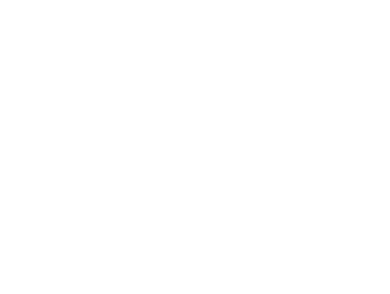
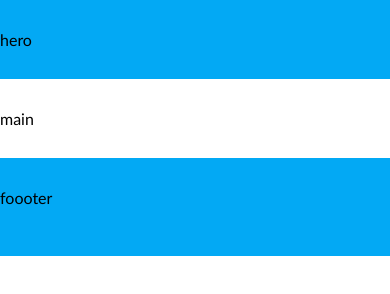
Before and after one commit to DainiusMI/06_coming_soon, a website: page index.html in a window 390 px wide. Drawn offline with Linux system fonts and the light colour scheme.

Commit message:
favicon and layout

```diff
--- a/css/base/layout.css
+++ b/css/base/layout.css
@@ -0,0 +1,43 @@
+.container {
+    display: inline-block;
+    width: 100%;
+    padding-top: 60px;
+    padding-bottom: 60px;
+}
+.container > .row {
+    display: inline-block;
+    width: 800px;
+    margin-left: calc(50% - 400px);
+}
+.container > .row-short {
+    display: inline-block;
+    width: 600px;
+    margin-left: calc(50% - 300px);
+}
+
+@media (max-width: 900px) {
+    .container > .row {
+        width: 600px;
+        margin-left: calc(50% - 300px);
+    }
+}
+@media (max-width: 700px) {
+    .container > .row-short,
+    .container > .row {
+        width: 400px;
+        margin-left: calc(50% - 200px);
+    }
+
+}
+@media (max-width: 460px) {
+    .container {
+        padding-top: 30px;
+        padding-bottom: 30px;
+    }
+
+    .container > .row-short,
+    .container > .row {
+        width: 100%;
+        margin-left: 0;
+    }
+}
--- a/css/base/reset.css
+++ b/css/base/reset.css
@@ -0,0 +1,12 @@
+body *, body {
+    margin: 0;
+    padding: 0;
+    vertical-align: top;
+    box-sizing: border-box;
+    font-family: 'Gill Sans', 'Gill Sans MT', Calibri, 'Trebuchet MS', sans-serif;
+
+}
+
+.bg-primary {
+    background-color: var(--primary-blue);
+}
--- a/index.html
+++ b/index.html
@@ -4,14 +4,41 @@
     <meta charset="UTF-8">
     <meta http-equiv="X-UA-Compatible" content="IE=edge">
     <meta name="viewport" content="width=device-width, initial-scale=1.0">
+
+    <link rel="shortcut icon" href="./favicon.ico" type="image/x-icon">
+
+    <link rel="apple-touch-icon" sizes="180x180" href="./favicon/">
+    <link rel="icon" type="image/png" sizes="32x32" href="./favicon//favicon-32x32.png">
+    <link rel="icon" type="image/png" sizes="16x16" href="./favicon//favicon-16x16.png">
+    <link rel="manifest" href="./favicon//site.webmanifest">
+    <link rel="mask-icon" href="./favicon//safari-pinned-tab.svg" color="#5bbad5">
+    <meta name="msapplication-TileColor" content="#da532c">
+    <meta name="theme-color" content="#ffffff">
+
     <title>Coming Soon</title>
 
-    <!--    MOVING ALL THE MESS INTO A CSS THAT ACTS AS CONTNET PAGE-->
+    <!--    MOVING ALL THE MESS INTO HOME.CSS THAT ACTS AS CONTNET PAGE-->
     <link rel="stylesheet" href="./css/pages/home.css">
 </head>
 <body>
+    <section class="container bg-primary">
+        <div class="row-short">
+            hero
+        </div>
+    </section>
+    <main class="container ">
+        <div class="row">
+            main
+        </div>
+    </main>
+    <footer class="container bg-primary">
+        <div class="row">
+            foooter
+        </div>
+        <div class="row-short">
 
-
+        </div>
+    </footer>
 
 </body>
 </html>
```
Also changed, not shown: favicon/browserconfig.xml (added, +9 -0 lines), favicon.ico (added), favicon/android-chrome-192x192.png (added), favicon/android-chrome-256x256.png (added), favicon/apple-touch-icon.png (added), favicon/favicon-16x16.png (added), favicon/favicon-32x32.png (added), favicon/mstile-150x150.png (added), favicon/safari-pinned-tab.svg (added), favicon/site.webmanifest (added), img/background.png, img/logo-white.png (added), img/s-logo.png.
